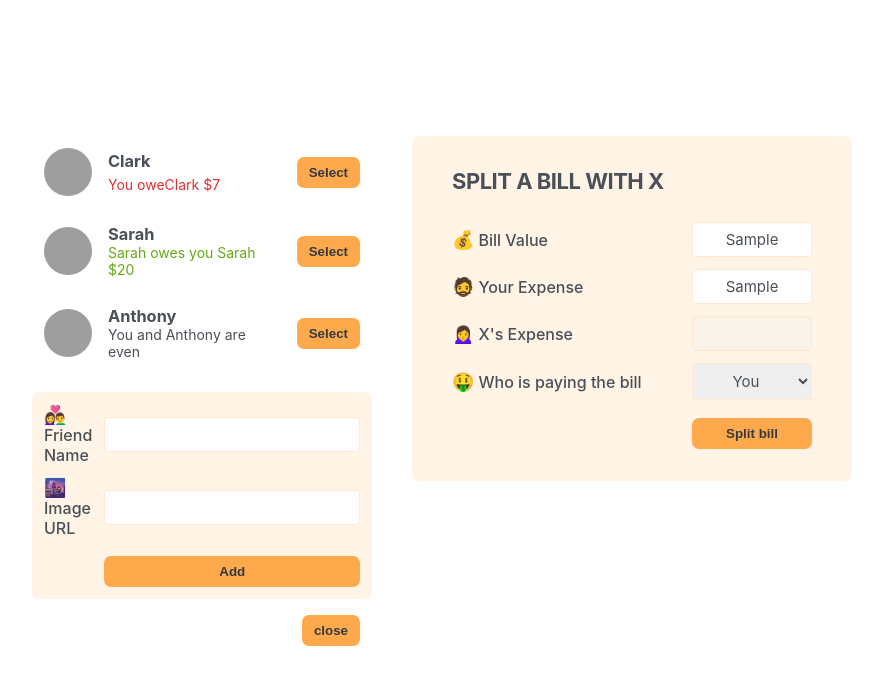
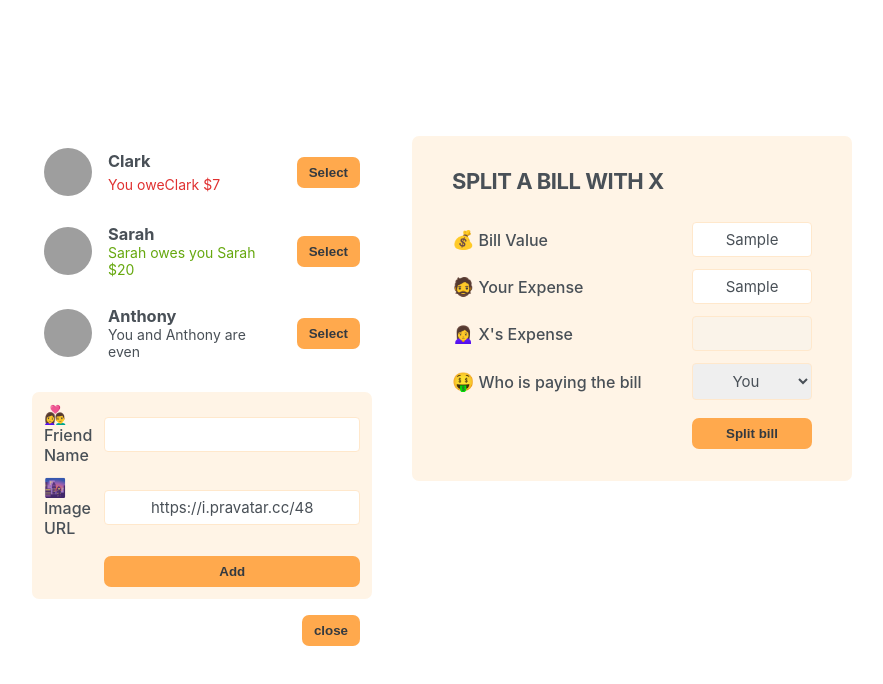
Before and after one commit to work-withPrajjwal/react-learning, a React (Create React App) app in the folder eatnsplit/: page / in a window 1280 px wide. Both pictures are taken after typing "Sample", "Sample" into the empty fields and a click on the button "AddFriend". Shown: the top 684 px of the page, without its empty margins (198-1081 px from the left). Built offline with nearby package versions, Linux system fonts and the light colour scheme; grey boxes are pictures that could not be loaded.

Commit message:
Added dynamic form to add new users

```diff
--- a/eatnsplit/src/App.js
+++ b/eatnsplit/src/App.js
@@ -22,15 +22,22 @@ const initialFriends = [
 
 function App() {
   const [showAddFriend, setShowAddFriend] = useState(false);
+  const[friends, setFriends] = useState(initialFriends)
   function handleShowAddFriend() {
     setShowAddFriend((currShow) => !currShow);
+
+  }
+
+  function handleAddFriend(friend){
+    setFriends((friends)=>[...friends, friend]);
+    setShowAddFriend(false);
   }
 
   return (
     <div className="app">
       <div className="sidebar">
-        <FriendList />
-        {showAddFriend && <FormAddFriend />}
+        <FriendList friends={friends} />
+        {showAddFriend && <FormAddFriend onAddFriend={handleAddFriend} />}
         <Button onClick={handleShowAddFriend}>
           {showAddFriend ? "close" : "AddFriend"}
         </Button>
@@ -40,8 +47,7 @@ function App() {
   );
 }
 
-function FriendList() {
-  const friends = initialFriends;
+function FriendList({friends}) {
   return (
     <ul>
       {friends.map((friend) => (
@@ -76,13 +82,27 @@ function Friend({ friend }) {
   );
 }
 
-function FormAddFriend() {
+function FormAddFriend({onAddFriend}) {
+  const[name,  setName]= useState('')
+  const[image, setImage]= useState("https://i.pravatar.cc/48")
+
+  function handleSubmit(e){
+    e.preventDefault()
+    if(!name || !image) return;
+    const id = crypto.randomUUID();
+    const newFriend={
+      id, name, image:`${image}?=${id}`, balance:0
+    };
+    onAddFriend(newFriend)
+    setName("");
+    setImage("https://i.pravatar.cc/48");
+  }
   return (
-    <form className="form-add-friend">
+    <form className="form-add-friend" onSubmit={handleSubmit}>
       <label>👩‍❤️‍👨 Friend Name</label>
-      <input type="text" />
+      <input type="text" value={name} onChange={(e)=>setName(e.target.value)} />
       <label>🌆 Image URL</label>
-      <input type="text" />
+      <input type="text" value={image} onChange={(e)=>setImage(e.target.value)} />
       <Button>Add</Button>
     </form>
   );
```
